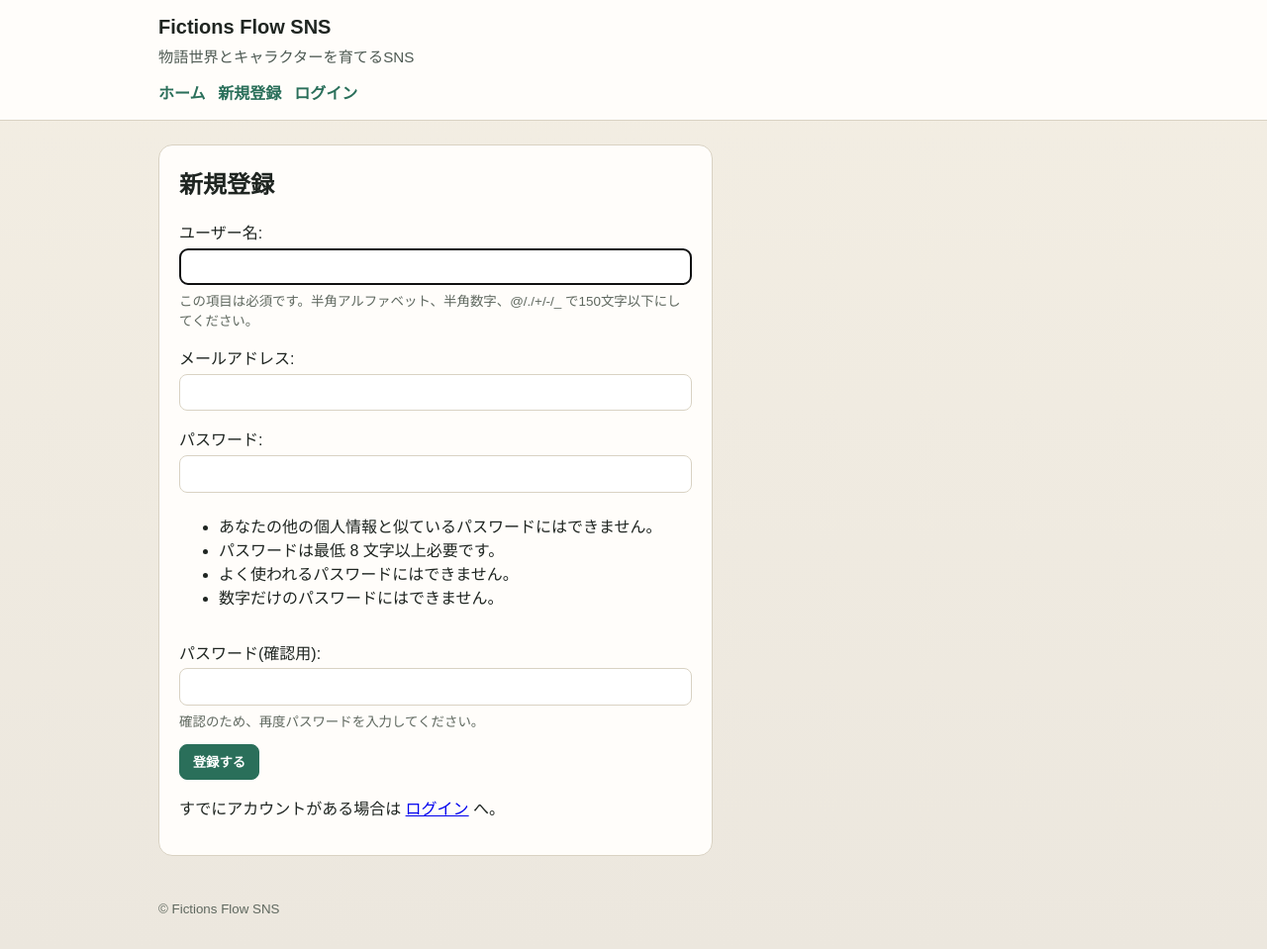
After one commit to tobi-0909/fiction-sns, a Django app: page /users/signup/ in a window 1280 px wide. The commit adds this page. Shown: the whole page at 99% size. Run offline with Django 5.2, Linux system fonts and the light colour scheme.

Commit message:
feat: M2-01 認証（登録・ログイン・ログアウト）を実装
closes #8

- users/signup を追加（CustomUserCreationForm）
- accounts/login と logout をDjango標準authで有効化
- users/dashboard をログイン必須で追加
- 共通ヘッダーに認証ナビを追加

```diff
--- a/fiction_sns/settings.py
+++ b/fiction_sns/settings.py
@@ -51,6 +51,8 @@ INSTALLED_APPS = [
 ]
 
 AUTH_USER_MODEL = 'users.CustomUser'
+LOGIN_REDIRECT_URL = 'dashboard'
+LOGOUT_REDIRECT_URL = 'home_index'
 
 MIDDLEWARE = [
     'django.middleware.security.SecurityMiddleware',
--- a/fiction_sns/urls.py
+++ b/fiction_sns/urls.py
@@ -4,4 +4,6 @@ from django.urls import path, include
 urlpatterns = [
     path('admin/', admin.site.urls),
     path('', include('home.urls')),
+    path('users/', include('users.urls')),
+    path('accounts/', include('django.contrib.auth.urls')),
 ]
--- a/static/css/base.css
+++ b/static/css/base.css
@@ -44,6 +44,64 @@ body {
   font-size: 0.95rem;
 }
 
+.nav-links {
+  display: flex;
+  flex-wrap: wrap;
+  align-items: center;
+  gap: 0.8rem;
+  margin-top: 0.9rem;
+}
+
+.nav-links a {
+  color: var(--accent);
+  text-decoration: none;
+  font-weight: 600;
+}
+
+.logout-form {
+  margin: 0;
+}
+
+.logout-form button,
+.auth-form button {
+  border: 1px solid var(--accent);
+  background: var(--accent);
+  color: #fff;
+  border-radius: 8px;
+  padding: 0.45rem 0.8rem;
+  font-weight: 600;
+  cursor: pointer;
+}
+
+.auth-card {
+  max-width: 560px;
+}
+
+.auth-form p {
+  display: flex;
+  flex-direction: column;
+  gap: 0.3rem;
+  margin-bottom: 0.9rem;
+}
+
+.auth-form input {
+  border: 1px solid var(--line);
+  border-radius: 8px;
+  padding: 0.55rem 0.65rem;
+  font-size: 1rem;
+}
+
+.helptext {
+  font-size: 0.84rem;
+  color: #5f685f;
+}
+
+.errorlist {
+  color: #9b1d20;
+  margin: 0;
+  padding-left: 1rem;
+}
+
 .content {
   padding: 1.5rem 0;
 }
@@ -78,6 +136,11 @@ body {
     font-size: 0.88rem;
   }
 
+  .nav-links {
+    gap: 0.65rem;
+    margin-top: 0.75rem;
+  }
+
   .hero {
     padding: 1rem;
   }
--- a/templates/base.html
+++ b/templates/base.html
@@ -12,6 +12,19 @@
     <div class="container">
       <h1 class="brand"><a href="/">Fictions Flow SNS</a></h1>
       <p class="tagline">物語世界とキャラクターを育てるSNS</p>
+      <nav class="nav-links" aria-label="Main navigation">
+        <a href="/">ホーム</a>
+        {% if user.is_authenticated %}
+          <a href="{% url 'dashboard' %}">ダッシュボード</a>
+          <form method="post" action="{% url 'logout' %}" class="logout-form">
+            {% csrf_token %}
+            <button type="submit">ログアウト</button>
+          </form>
+        {% else %}
+          <a href="{% url 'signup' %}">新規登録</a>
+          <a href="{% url 'login' %}">ログイン</a>
+        {% endif %}
+      </nav>
     </div>
   </header>
 
--- /dev/null
+++ b/templates/users/signup.html
@@ -0,0 +1,15 @@
+{% extends "base.html" %}
+
+{% block title %}新規登録 | Fictions Flow SNS{% endblock %}
+
+{% block content %}
+<section class="hero auth-card">
+  <h2>新規登録</h2>
+  <form method="post" class="auth-form">
+    {% csrf_token %}
+    {{ form.as_p }}
+    <button type="submit">登録する</button>
+  </form>
+  <p>すでにアカウントがある場合は <a href="{% url 'login' %}">ログイン</a> へ。</p>
+</section>
+{% endblock %}
--- /dev/null
+++ b/users/forms.py
@@ -0,0 +1,9 @@
+from django import forms
+from django.contrib.auth import get_user_model
+from django.contrib.auth.forms import UserCreationForm
+
+
+class CustomUserCreationForm(UserCreationForm):
+    class Meta:
+        model = get_user_model()
+        fields = ("username", "email")
--- /dev/null
+++ b/users/urls.py
@@ -0,0 +1,8 @@
+from django.urls import path
+
+from . import views
+
+urlpatterns = [
+    path("signup/", views.signup, name="signup"),
+    path("dashboard/", views.dashboard, name="dashboard"),
+]
--- a/users/views.py
+++ b/users/views.py
@@ -1,3 +1,24 @@
-from django.shortcuts import render
+from django.contrib.auth.decorators import login_required
+from django.shortcuts import redirect, render
 
-# Create your views here.
+from .forms import CustomUserCreationForm
+
+
+def signup(request):
+	if request.user.is_authenticated:
+		return redirect('dashboard')
+
+	if request.method == 'POST':
+		form = CustomUserCreationForm(request.POST)
+		if form.is_valid():
+			form.save()
+			return redirect('login')
+	else:
+		form = CustomUserCreationForm()
+
+	return render(request, 'users/signup.html', {'form': form})
+
+
+@login_required
+def dashboard(request):
+	return render(request, 'users/dashboard.html')
```
Also changed, not shown: templates/registration/login.html (added, +15 -0 lines), templates/users/dashboard.html (added, +11 -0 lines).
